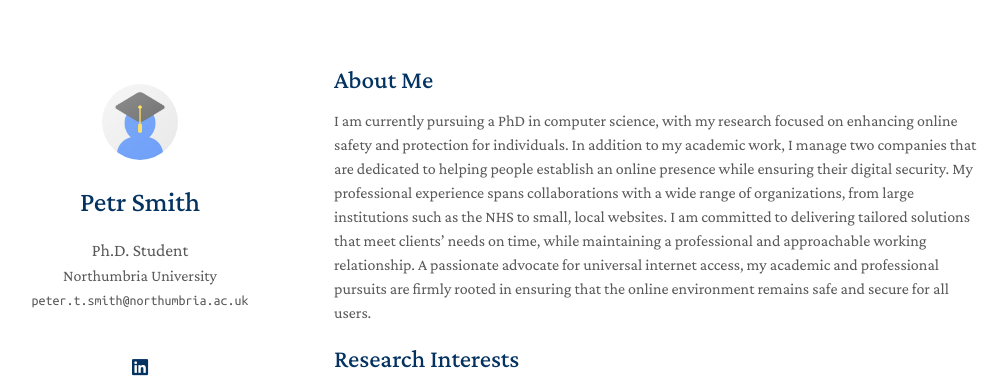
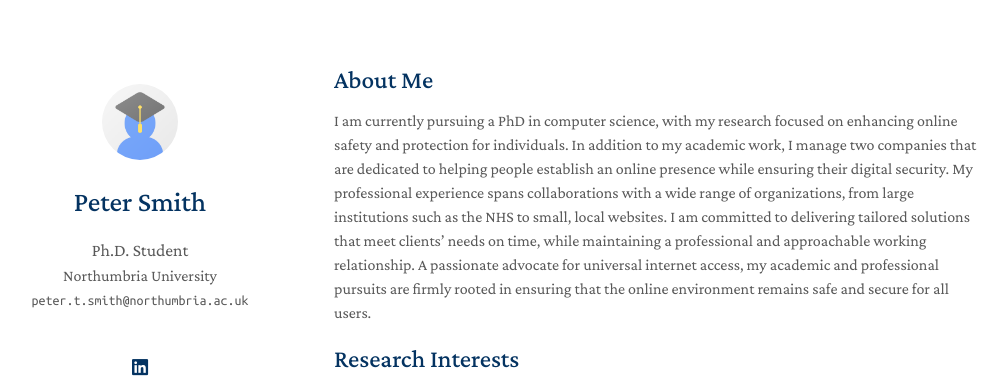
Before and after one commit to PeterTSmith1997/my-website, a Jekyll site: the page built from index.md, in a window 1280 px wide. Shown: the top 382 px of the page, without its empty margins (136-1142 px from the left). Built offline with Jekyll 4.4.1, drawn with Linux system fonts in a browser that asks for light colours; a style sheet for code colours, icons or effects is not loaded.

Commit message:
Update _config.yml

```diff
--- a/_config.yml
+++ b/_config.yml
@@ -1,5 +1,5 @@
 # Basic Information
-title: Petr Smith
+title: Peter Smith
 position: Ph.D. Student
 affiliation: Northumbria University
 email: peter.t.smith@northumbria.ac.uk
```
